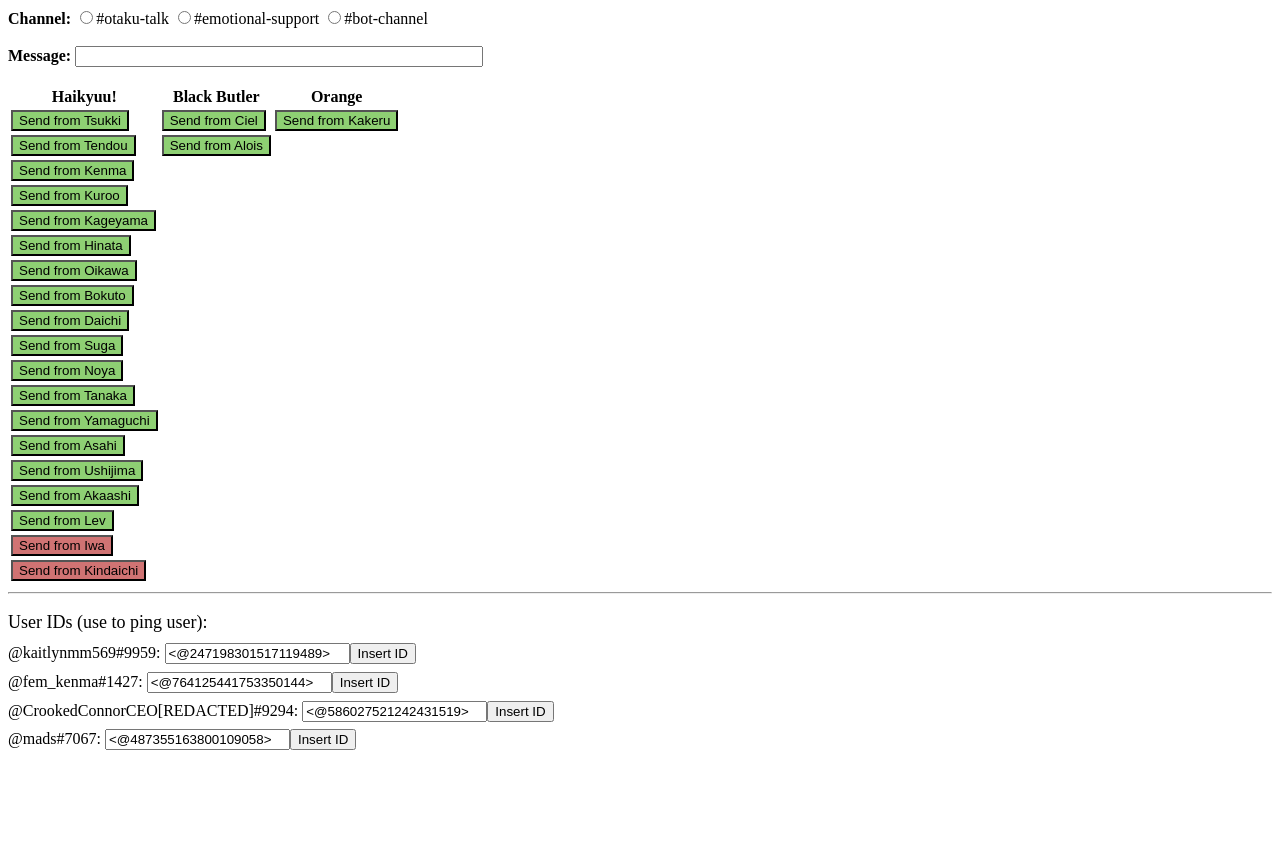
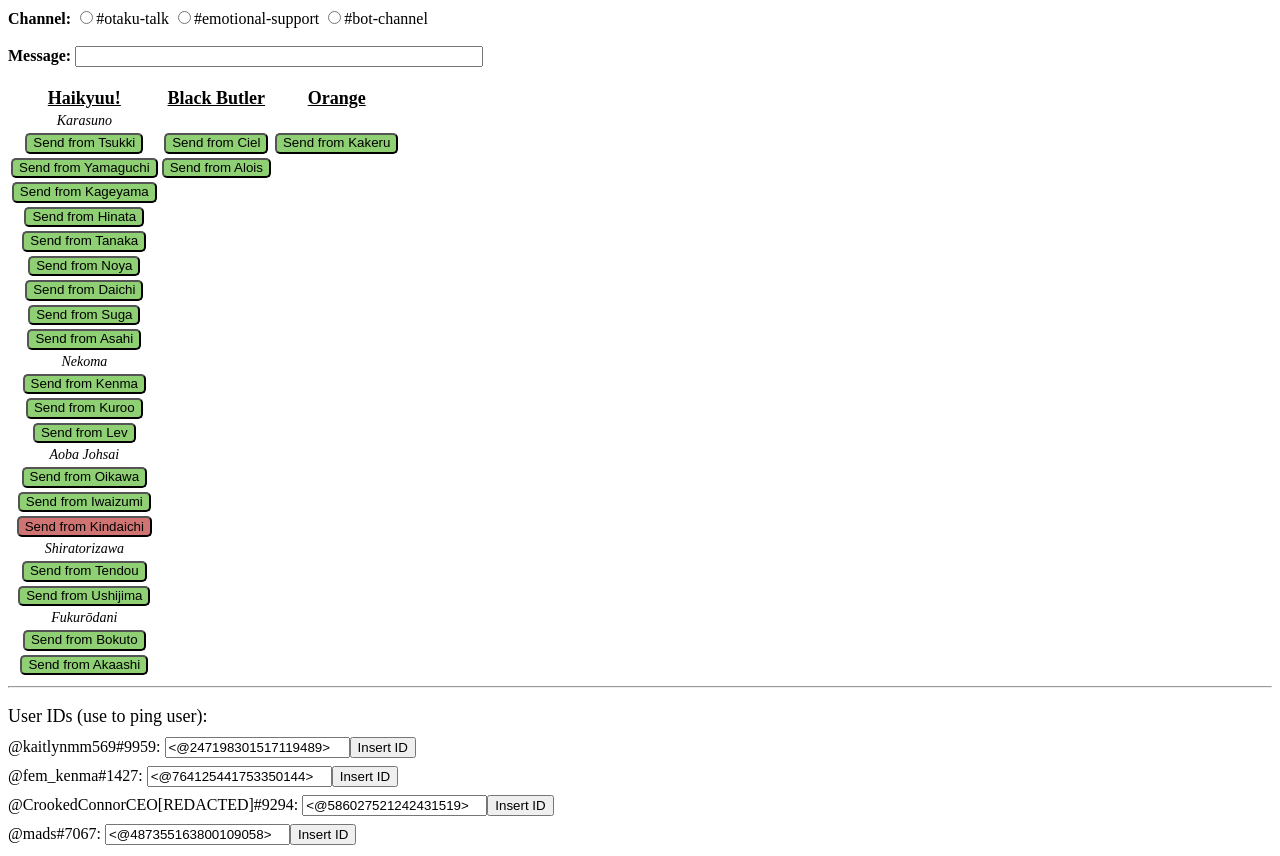
Before and after one commit to otakutalk/OtakuBotSite, a plain HTML site: page index.html in a window 1280 px wide. Before the commit the page ends 800 px from the top, so only its background shows below. Drawn offline with Linux system fonts and the light colour scheme.

Commit message:
Update index.html

```diff
--- a/index.html
+++ b/index.html
@@ -12,11 +12,30 @@
 
 	.charSend {
 	background-color: rgb(142,208,115);
+	border-radius: 5px;
+	line-height: 1.09;
 	}
 
 	.charSendx {
 	cursor: not-allowed;
 	background-color: rgb(208,115,115);
+	border-radius: 5px;
+	}
+
+	th {
+	text-align: center;
+	text-decoration: underline;
+	font-size:18px;
+	}
+
+	tr {
+	text-align:center;
+	}
+
+	.team {
+	font-size:14px;
+	font-style: italic;
+	margin-bottom: 1px;
 	}
 	</style>
 	</head>
@@ -40,13 +59,40 @@
 			<th>Orange</th>
 		</tr>
 		<tr>
+			<td class="team">Karasuno</td>
+		</tr>
+		<tr>
 			<td><div class="send"><button class="charSend" onclick="sendMessage('Tsukki')">Send from Tsukki</button></div></td>
 			<td><div class="send"><button class="charSend" onclick="sendMessage('Ciel')">Send from Ciel</button></div></td>
 			<td><div class="send"><button class="charSend" onclick="sendMessage('Kakeru')">Send from Kakeru</button></div></td>
 		</tr>
 		<tr>
-			<td><div class="send"><button class="charSend" onclick="sendMessage('Tendou')">Send from Tendou</button></div></td>
+			<td><div class="send"><button class="charSend" onclick="sendMessage('Yamaguchi')">Send from Yamaguchi</button></div></td>
 			<td><div class="send"><button class="charSend" onclick="sendMessage('Alois')">Send from Alois</button></div></td>
+		</tr>
+		<tr>
+			<td><div class="send"><button class="charSend" onclick="sendMessage('Kageyama')">Send from Kageyama</button></div></td>
+		</tr>
+		<tr>
+			<td><div class="send"><button class="charSend" onclick="sendMessage('Hinata')">Send from Hinata</button></div></td>
+		</tr>
+		<tr>
+			<td><div class="send"><button class="charSend" onclick="sendMessage('Tanaka')">Send from Tanaka</button></div></td>
+		</tr>
+		<tr>
+			<td><div class="send"><button class="charSend" onclick="sendMessage('Noya')">Send from Noya</button></div></td>
+		</tr>
+		<tr>
+			<td><div class="send"><button class="charSend" onclick="sendMessage('Daichi')">Send from Daichi</button></div></td>
+		</tr>
+		<tr>
+			<td><div class="send"><button class="charSend" onclick="sendMessage('Suga')">Send from Suga</button></div></td>
+		</tr>
+		<tr>
+			<td><div class="send"><button class="charSend" onclick="sendMessage('Asahi')">Send from Asahi</button></div></td>
+		</tr>
+		<tr>
+			<td class="team">Nekoma</td>
 		</tr>
 		<tr>
 			<td><div class="send"><button class="charSend" onclick="sendMessage('Kenma')">Send from Kenma</button></div></td>
@@ -55,49 +101,37 @@
 			<td><div class="send"><button class="charSend" onclick="sendMessage('Kuroo')">Send from Kuroo</button></div></td>
 		</tr>
 		<tr>
-			<td><div class="send"><button class="charSend" onclick="sendMessage('Kageyama')">Send from Kageyama</button></div></td>
+			<td><div class="send"><button class="charSend" onclick="sendMessage('Lev')">Send from Lev</button></div></td>
 		</tr>
 		<tr>
-			<td><div class="send"><button class="charSend" onclick="sendMessage('Hinata')">Send from Hinata</button></div></td>
+			<td class="team">Aoba Johsai</td>
 		</tr>
 		<tr>
 			<td><div class="send"><button class="charSend" onclick="sendMessage('Oikawa')">Send from Oikawa</button></div></td>
 		</tr>
 		<tr>
-			<td><div class="send"><button class="charSend" onclick="sendMessage('Bokuto')">Send from Bokuto</button></div></td>
+			<td><div class="send"><button class="charSend" onclick="sendMessage('Iwaizumi')">Send from Iwaizumi</button></div></td>
 		</tr>
 		<tr>
-			<td><div class="send"><button class="charSend" onclick="sendMessage('Daichi')">Send from Daichi</button></div></td>
+			<td><div class="send"><button class="charSendx" onclick="sendMessage('Kindaichi')">Send from Kindaichi</button></div></td>
 		</tr>
 		<tr>
-			<td><div class="send"><button class="charSend" onclick="sendMessage('Suga')">Send from Suga</button></div></td>
+			<td class="team">Shiratorizawa</td>
 		</tr>
 		<tr>
-			<td><div class="send"><button class="charSend" onclick="sendMessage('Noya')">Send from Noya</button></div></td>
-		</tr>
-		<tr>
-			<td><div class="send"><button class="charSend" onclick="sendMessage('Tanaka')">Send from Tanaka</button></div></td>
-		</tr>
-		<tr>
-			<td><div class="send"><button class="charSend" onclick="sendMessage('Yamaguchi')">Send from Yamaguchi</button></div></td>
-		</tr>
-		<tr>
-			<td><div class="send"><button class="charSend" onclick="sendMessage('Asahi')">Send from Asahi</button></div></td>
+			<td><div class="send"><button class="charSend" onclick="sendMessage('Tendou')">Send from Tendou</button></div></td>
 		</tr>
 		<tr>
 			<td><div class="send"><button class="charSend" onclick="sendMessage('Ushijima')">Send from Ushijima</button></div></td>
 		</tr>
 		<tr>
-			<td><div class="send"><button class="charSend" onclick="sendMessage('Akaashi')">Send from Akaashi</button></div></td>
+			<td class="team">Fukurōdani</td>
 		</tr>
 		<tr>
-			<td><div class="send"><button class="charSend" onclick="sendMessage('Lev')">Send from Lev</button></div></td>
+			<td><div class="send"><button class="charSend" onclick="sendMessage('Bokuto')">Send from Bokuto</button></div></td>
 		</tr>
 		<tr>
-			<td><div class="send"><button class="charSendx" onclick="sendMessage('Iwa')">Send from Iwa</button></div></td>
-		</tr>
-			<tr>
-			<td><div class="send"><button class="charSendx" onclick="sendMessage('Kindaichi')">Send from Kindaichi</button></div></td>
+			<td><div class="send"><button class="charSend" onclick="sendMessage('Akaashi')">Send from Akaashi</button></div></td>
 		</tr>
 	</table>
 	</div>
@@ -210,6 +244,9 @@
 		case 'Lev':
 			avatar = 'https://cdn.discordapp.com/attachments/643322146931867648/786588952328798228/ee4277c4d3f4f59c73fea3ef5baa4f90.png';
 			break;
+		case 'Iwaizumi':
+			avatar = 'https://cdn.discordapp.com/attachments/643322146931867648/786625825201455140/39563e54ee28340bf6120a0f57bcf6d9.png';
+			break;
 		case 'Kakeru':
 			avatar = 'https://cdn.discordapp.com/attachments/731366873806929930/786427810403057694/orange-kakeru-naruse.png';
 	}
```
